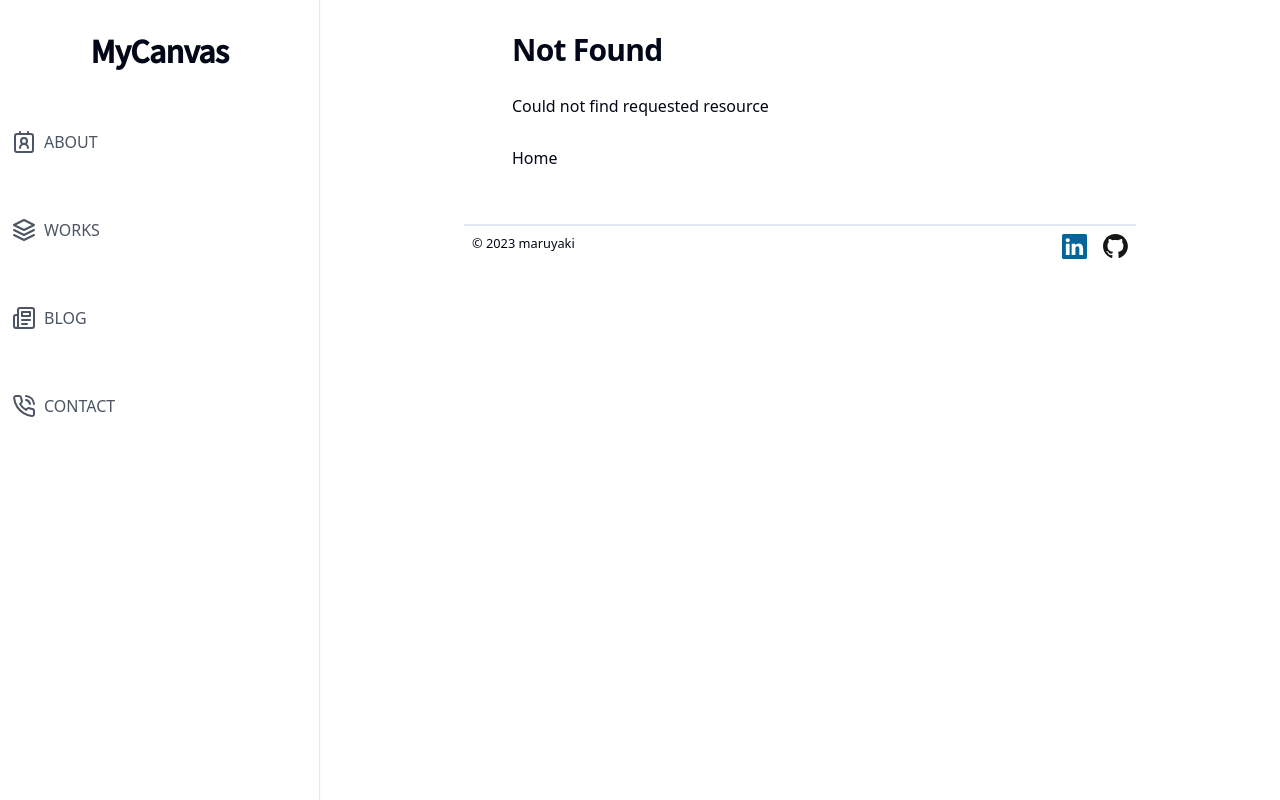
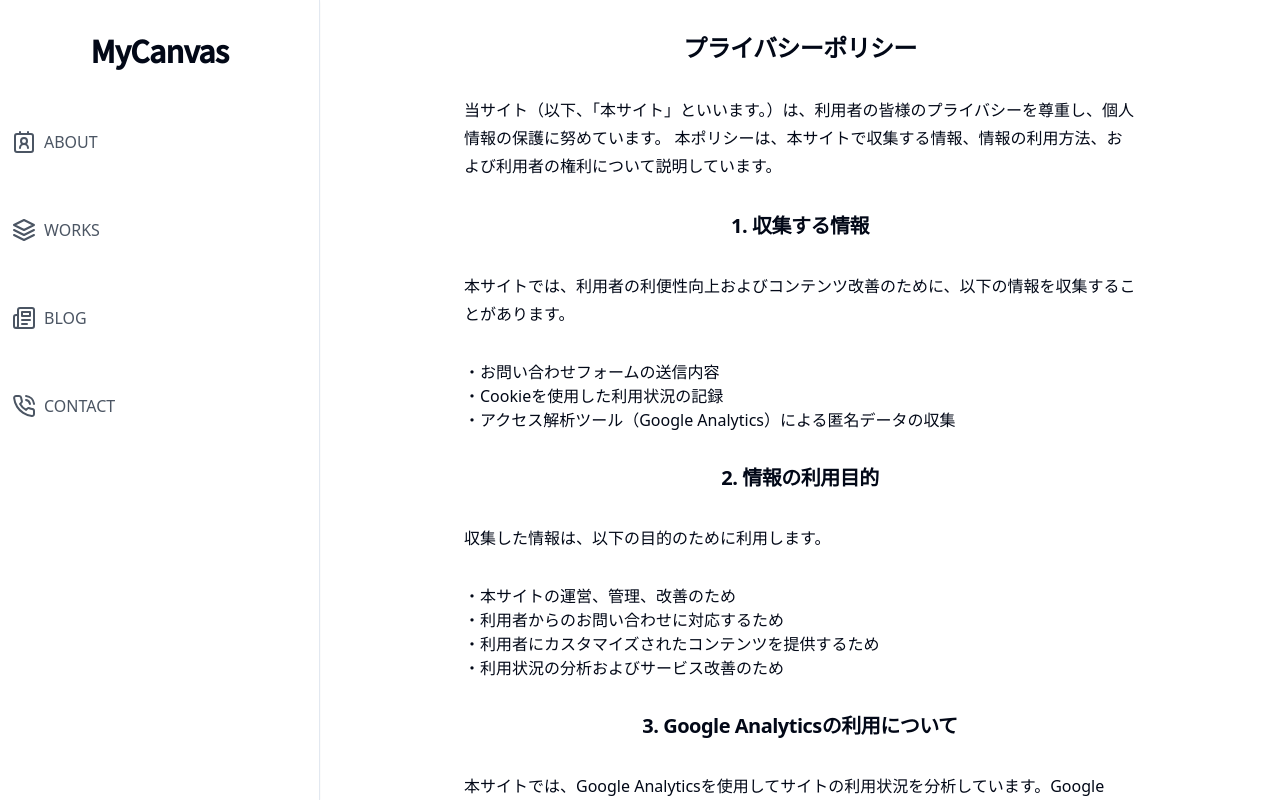
Before and after one commit to yoshiki-maruya/MyPortfolio, a Next.js app: page /privacy-policy in a window 1280 px wide. Before the commit this address had no page. Built offline with nearby package versions, Linux system fonts and the light colour scheme.

Commit message:
[feat] add privacy-policy

```diff
--- /dev/null
+++ b/src/app/privacy-policy/page.tsx
@@ -0,0 +1,68 @@
+import type { Metadata } from "next";
+
+export const metadata: Metadata = {
+  title: "Privacy Policy - MyCanvas",
+  description:
+    "MyCanvasは自分の好きなことを好きに表現するサイトです。メインはプログラミング関係のブログ記事や個人開発したサービスの紹介になります。",
+  applicationName: "MyCanvas",
+  authors: { name: "Yoshiki Maruya" },
+  keywords: ["プログラミング", "ブログ", "投資", "個人開発"],
+  creator: "Yoshiki Maruya",
+  publisher: "Yoshiki Maruya",
+  openGraph: {
+    type: "website",
+    title: "MyCanvas",
+    description:
+      "MyCanvasは自分の好きなことを好きに表現するサイトです。メインはプログラミング関係のブログ記事や個人開発したサービスの紹介になります。",
+    siteName: "MyCanvas",
+  },
+};
+
+export default function PrivacyPolicy() {
+  return (
+    <div>
+      <div className="mx-auto max-w-2xl py-8">
+        <h1 className="mb-8 text-center text-2xl font-black">プライバシーポリシー</h1>
+        <p className="mb-8">{`
+          当サイト（以下、「本サイト」といいます。）は、利用者の皆様のプライバシーを尊重し、個人情報の保護に努めています。
+          本ポリシーは、本サイトで収集する情報、情報の利用方法、および利用者の権利について説明しています。
+        `}</p>
+        <h2 className="mb-8 text-center text-xl font-black">1. 収集する情報</h2>
+        <p className="mb-8">{`
+          本サイトでは、利用者の利便性向上およびコンテンツ改善のために、以下の情報を収集することがあります。
+        `}</p>
+        ・お問い合わせフォームの送信内容<br />
+        ・Cookieを使用した利用状況の記録<br />
+        ・アクセス解析ツール（Google Analytics）による匿名データの収集<br />
+        <h2 className="mt-8 mb-8 text-center text-xl font-black">2. 情報の利用目的</h2>
+        <p className="mb-8">{`
+          収集した情報は、以下の目的のために利用します。
+        `}</p>
+        ・本サイトの運営、管理、改善のため<br />
+        ・利用者からのお問い合わせに対応するため<br />
+        ・利用者にカスタマイズされたコンテンツを提供するため<br />
+        ・利用状況の分析およびサービス改善のため<br />
+        <h2 className="mt-8 mb-8 text-center text-xl font-black">3. Google Analyticsの利用について</h2>
+        <p className="mb-8">
+          本サイトでは、Google Analyticsを使用してサイトの利用状況を分析しています。Google AnalyticsはCookieを使用して、匿名のトラフィックデータを収集します。
+          この情報は、サイトのパフォーマンス向上のために使用され、個人を特定する目的では利用されません。
+          Google Analyticsにより収集されたデータの詳細については、Googleの
+          <a className="font-bold hover:text-indigo-200" href="https://policies.google.com/privacy?hl=ja" target="_blank">プライバシーポリシー</a>
+          を参照してください。
+        </p>
+        <h2 className="mb-8 text-center text-xl font-black">4. 個人情報の第三者提供について</h2>
+        <p className="mb-8">{`
+          本サイトは、法令に基づく場合を除き、利用者の同意なく個人情報を第三者に提供することはありません。
+        `}</p>
+        <h2 className="mb-8 text-center text-xl font-black">5. 免責事項</h2>
+        ・本サイトに掲載されている情報の正確性には万全を期していますが、その内容の完全性や正確性を保証するものではありません。<br />
+        ・利用者が本サイトの情報を用いて行う一切の行為について、本サイトは一切の責任を負いません。<br />
+        ・本サイトからリンクされた他のウェブサイトの内容や、これらのサイトで提供されるサービスについても一切の責任を負いません。<br />
+        <h2 className="mt-8 mb-8 text-center text-xl font-black">6. プライバシーポリシーの変更</h2>
+        <p className="mb-8">{`
+          本ポリシーの内容は、必要に応じて変更されることがあります。最新のプライバシーポリシーは本ページにて掲載いたしますので、定期的にご確認ください。
+        `}</p>
+      </div>
+    </div>
+  );
+}
--- a/src/app/sitemap.ts
+++ b/src/app/sitemap.ts
@@ -2,7 +2,7 @@ import { allPosts } from "contentlayer/generated";
 import blogDates from "@/utils/const/blogDates";
 
 export default async function sitemap() {
-  const baseRoutes = ["", "/about", "/works", "/blog", "/contact"];
+  const baseRoutes = ["", "/about", "/works", "/blog", "/contact", "/privacy-policy"];
   const posts = allPosts.map((post) => ({
     url: `${process.env.WEBSITE_HOST_URL}${post.url}`,
     lastModified: post.date,
--- a/src/components/Footer.tsx
+++ b/src/components/Footer.tsx
@@ -1,10 +1,18 @@
+import { createUrl } from "@/utils/url";
 import Image from "next/image";
 import Link from "next/link";
 
 const Footer = () => {
   return (
     <div className="mx-auto max-w-2xl border-t-2 pt-2 my-5 flex justify-between">
-      <small className="ml-2">&copy; 2023 maruyaki</small>
+      <div className="flex justify-start">
+        <small className="ml-2">&copy; 2023 maruyaki</small>
+        <small className="ml-4">
+          <Link href="/privacy-policy">
+            プライバシーポリシー
+          </Link>
+        </small>
+      </div>
       <div className="flex justify-end gap-4 mr-2">
         <Link href="https://www.linkedin.com/in/%E6%85%B6%E8%B2%B4-%E4%B8%B8%E8%B0%B7-33b130226/" target="_blank">
           <Image src="/linkedin.svg" alt="" width="25" height="25" />
```
